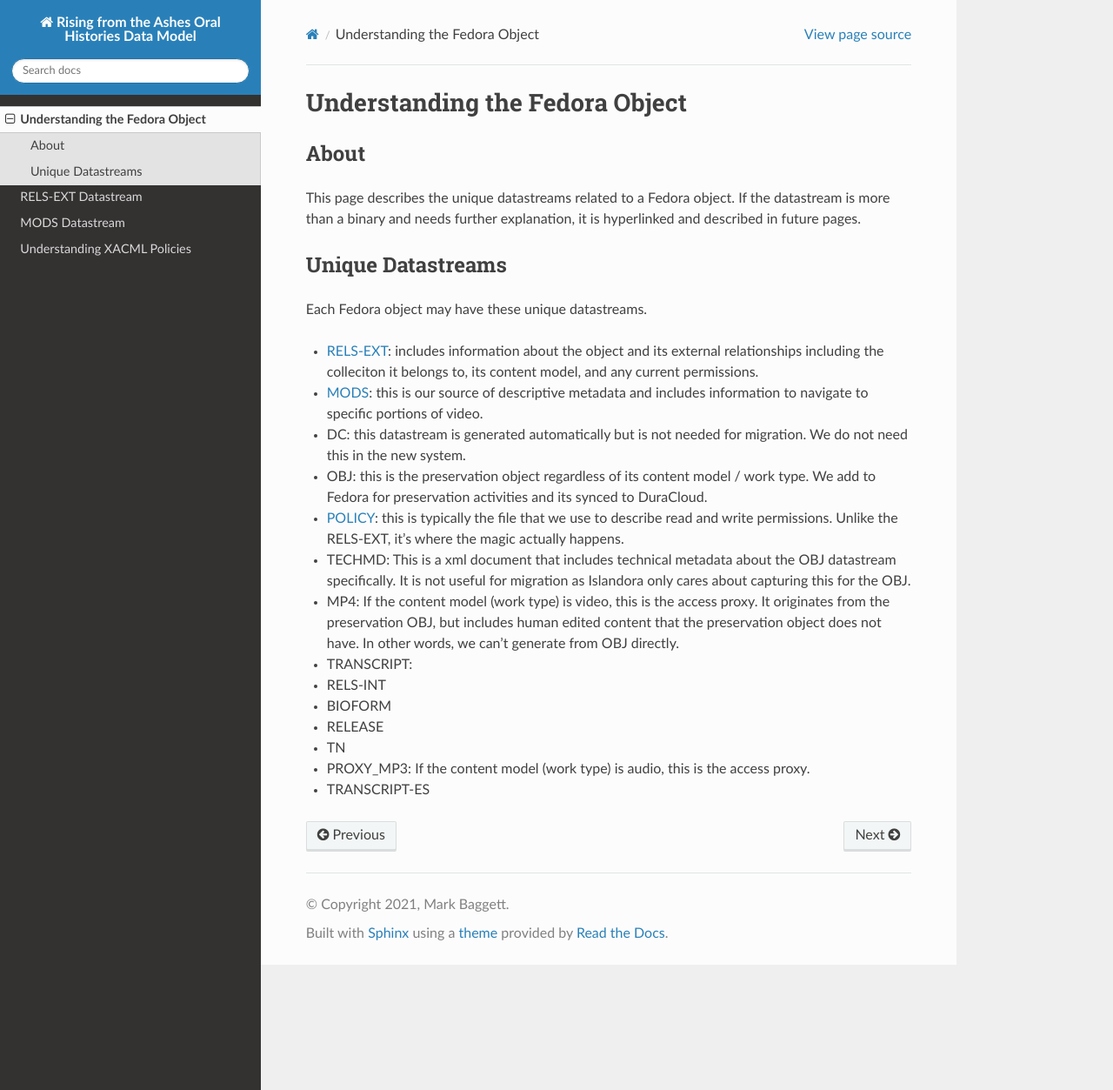
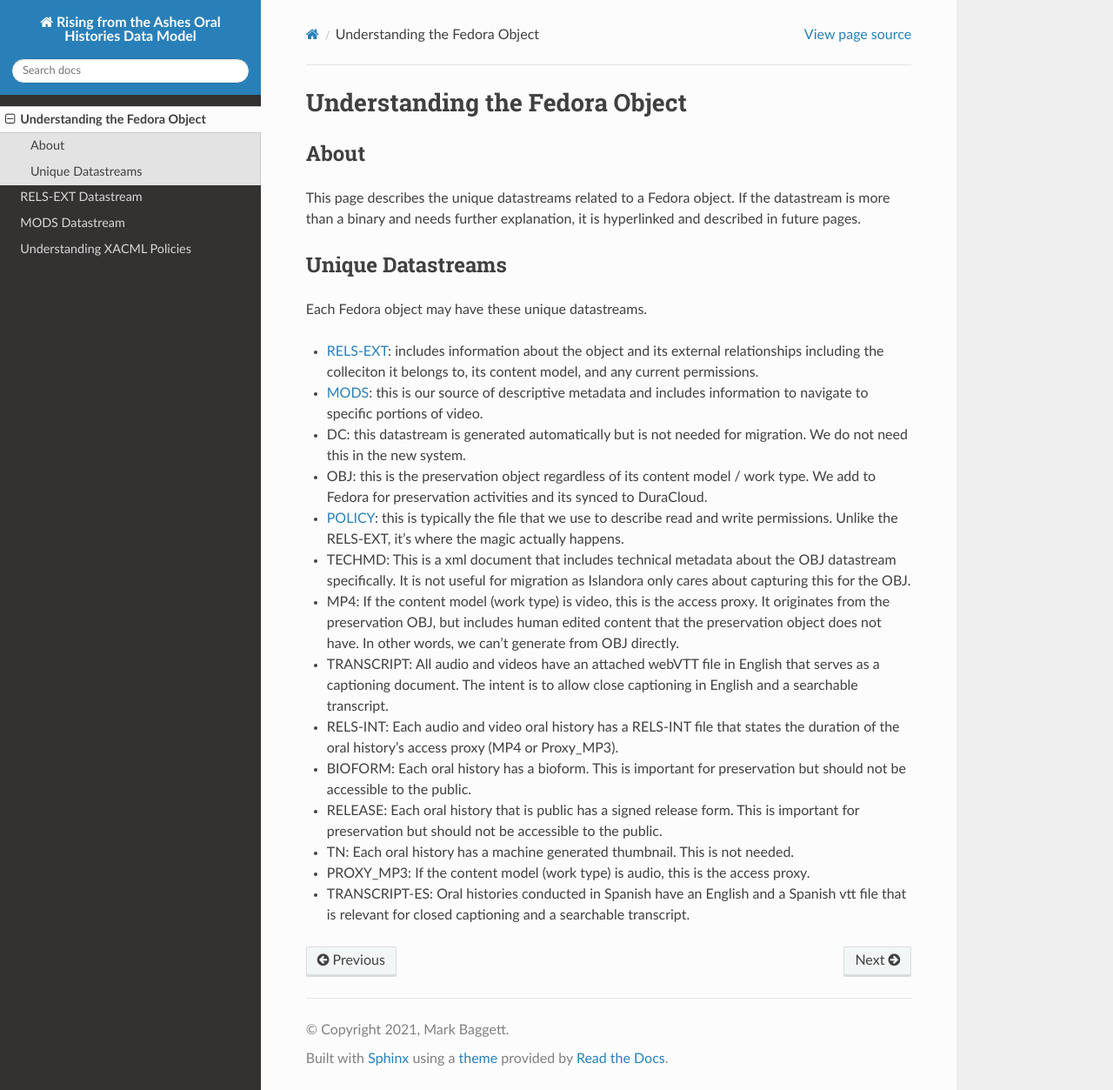
Before and after one commit to markpbaggett/rfta_data_models, a Sphinx documentation site: the page built from docs/source/data/1_fedora_object.rst, in a window 1280 px wide and 1253 px high. Shown: the whole window at 87% size. Built offline with Sphinx 7.4.7 and the Read the Docs theme 2.0.0, drawn with Linux system fonts in a browser that asks for light colours.

Commit message:
Add basic information for everything.

```diff
--- a/docs/source/data/1_fedora_object.rst
+++ b/docs/source/data/1_fedora_object.rst
@@ -19,10 +19,10 @@ Each Fedora object may have these unique datastreams.
 * `POLICY <4_policy.html>`__: this is typically the file that we use to describe read and write permissions. Unlike the RELS-EXT, it's where the magic actually happens.
 * TECHMD:  This is a xml document that includes technical metadata about the OBJ datastream specifically.  It is not useful for migration as Islandora only cares about capturing this for the OBJ.
 * MP4: If the content model (work type) is video, this is the access proxy.  It originates from the preservation OBJ, but includes human edited content that the preservation object does not have.  In other words, we can't generate from OBJ directly.
-* TRANSCRIPT:
-* RELS-INT
-* BIOFORM
-* RELEASE
-* TN
+* TRANSCRIPT: All audio and videos have an attached webVTT file in English that serves as a captioning document. The intent is to allow close captioning in English and a searchable transcript.
+* RELS-INT: Each audio and video oral history has a RELS-INT file that states the duration of the oral history's access proxy (MP4 or Proxy_MP3).
+* BIOFORM: Each oral history has a bioform.  This is important for preservation but should not be accessible to the public.
+* RELEASE: Each oral history that is public has a signed release form.  This is important for preservation but should not be accessible to the public.
+* TN: Each oral history has a machine generated thumbnail.  This is not needed.
 * PROXY_MP3: If the content model (work type) is audio, this is the access proxy.
-* TRANSCRIPT-ES
+* TRANSCRIPT-ES: Oral histories conducted in Spanish have an English and a Spanish vtt file that is relevant for closed captioning and a searchable transcript.
```
